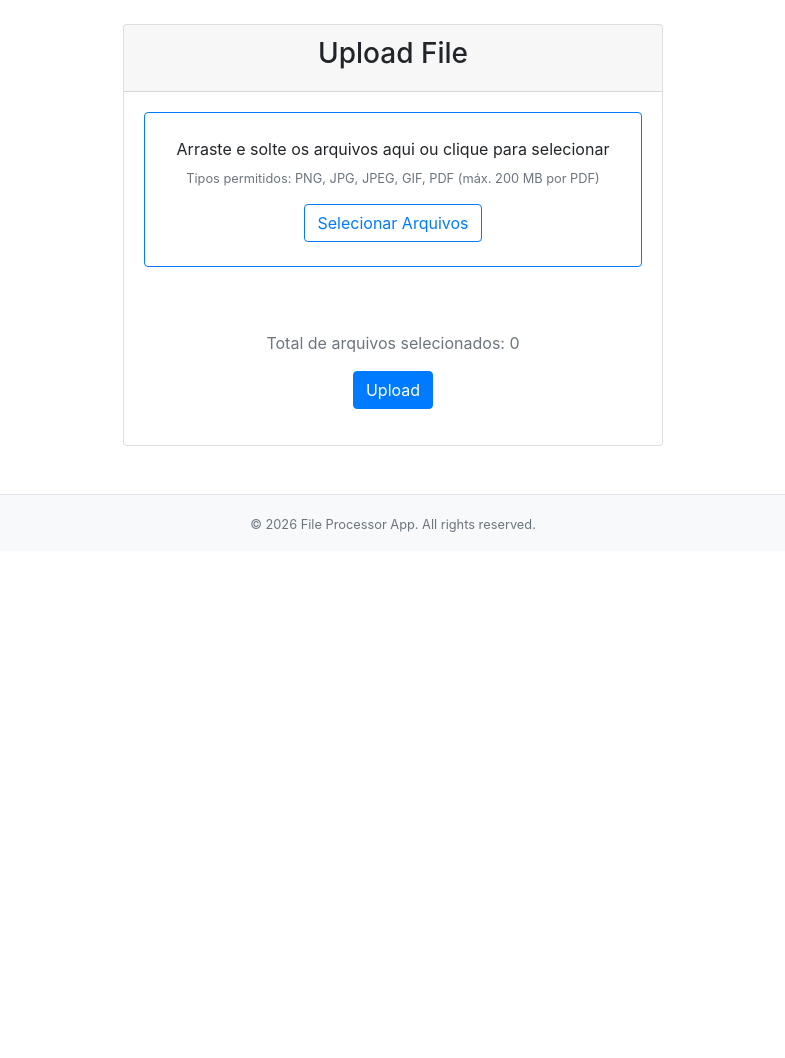
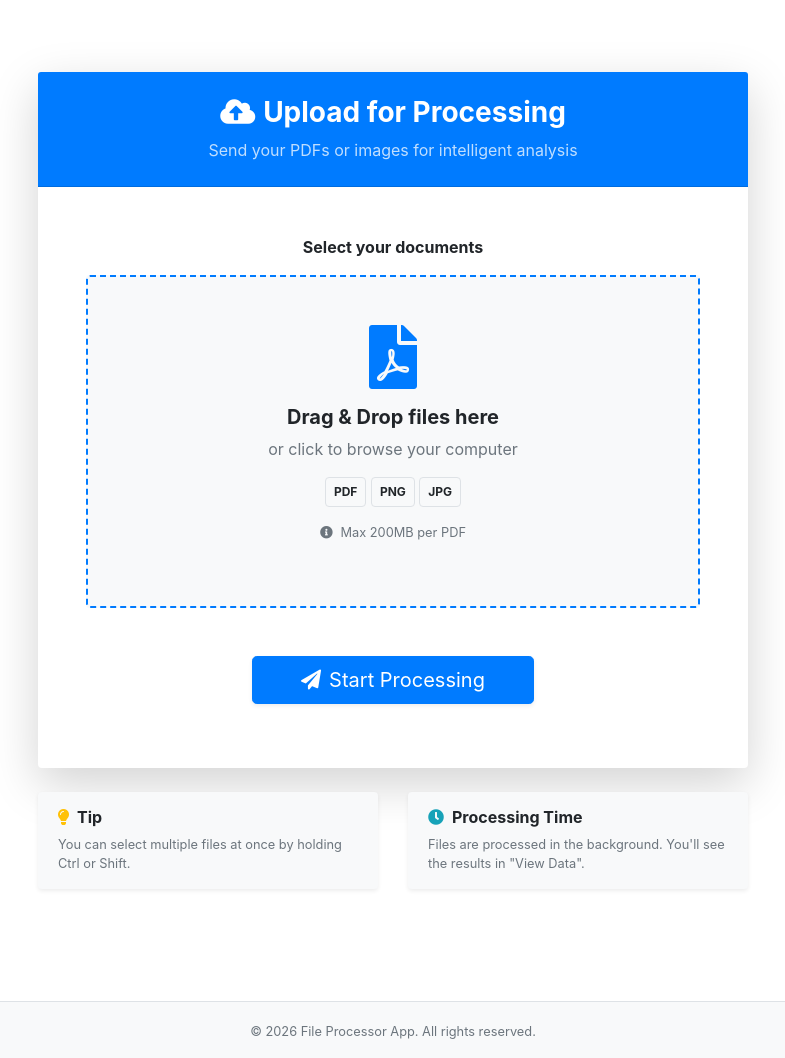
Before and after one commit to C1ean-dev/process, a Flask app: page /upload in a window 1280 px wide. Shown: the part 56-1114 px from the top of the page, without its empty margins (247-1032 px from the left). Before the commit the page ends 588 px from the top, so only its background shows below. Run offline with Flask 3, Linux system fonts and the light colour scheme; the visitor is signed in with stand-in values (Sample User, id 1); parts of the project's set-up code (start-up, migrations or seed data) failed here and were passed over; some libraries are stand-ins or nearby versions.

Commit message:
melhorando upload

```diff
--- a/app/templates/upload.html
+++ b/app/templates/upload.html
@@ -1,87 +1,158 @@
 {% extends "base.html" %}
 {% block content %}
+<div class="container py-5">
     <div class="row justify-content-center">
-        <div class="col-md-6">
-            <div class="card">
-                <div class="card-header">
-                    <h3 class="text-center">Upload File</h3>
+        <div class="col-md-8">
+            <div class="card border-0 shadow-lg">
+                <div class="card-header bg-primary text-white py-4">
+                    <h3 class="mb-0 text-center font-weight-bold">
+                        <i class="fas fa-cloud-upload-alt mr-2"></i>Upload for Processing
+                    </h3>
+                    <p class="text-center mb-0 mt-2 opacity-75">Send your PDFs or images for intelligent analysis</p>
                 </div>
-                <div class="card-body">
-                    <form method="POST" action="{{ url_for('files.upload_file') }}" enctype="multipart/form-data">
+                <div class="card-body p-5">
+                    <form method="POST" action="{{ url_for('files.upload_file') }}" enctype="multipart/form-data" id="upload-form">
                         {{ form.hidden_tag() }}
-                        <div class="form-group">
-                            <div id="drop-zone" class="border border-primary rounded p-4 text-center" style="cursor: pointer;">
-                                <p class="mb-2">Arraste e solte os arquivos aqui ou clique para selecionar</p>
-                                <p class="text-muted small">Tipos permitidos: PNG, JPG, JPEG, GIF, PDF (máx. 200 MB por PDF)</p>
+
+                        <div class="form-group mb-4">
+                            <label class="font-weight-bold mb-3 d-block text-center">Select your documents</label>
+
+                            <!-- Enhanced Drop Zone -->
+                            <div id="drop-zone" class="drop-zone-container border-dashed rounded p-5 text-center transition-all" style="cursor: pointer; border: 2px dashed #007bff; background-color: #f8f9fa;">
+                                <div class="drop-zone-content">
+                                    <i class="fas fa-file-pdf fa-4x text-primary mb-3"></i>
+                                    <h5 class="font-weight-bold">Drag & Drop files here</h5>
+                                    <p class="text-muted">or click to browse your computer</p>
+                                    <div class="mt-3">
+                                        <span class="badge badge-light p-2 border">PDF</span>
+                                        <span class="badge badge-light p-2 border">PNG</span>
+                                        <span class="badge badge-light p-2 border">JPG</span>
+                                    </div>
+                                    <p class="text-muted small mt-3"><i class="fas fa-info-circle mr-1"></i> Max 200MB per PDF</p>
+                                </div>
                                 {{ form.file(class="d-none", multiple="multiple", id="file-input") }}
-                                <button type="button" class="btn btn-outline-primary" onclick="document.getElementById('file-input').click()">Selecionar Arquivos</button>
                             </div>
-                            <div id="file-list-container" class="mt-3">
-                                <ul id="file-list" class="list-group"></ul>
-                                <div id="pagination-container" class="mt-3 d-flex justify-content-center" style="display: none;">
-                                    <nav aria-label="File list pagination">
-                                        <ul class="pagination" id="pagination"></ul>
-                                    </nav>
-                                </div>
-                                <div class="mt-3 text-center">
-                                    <p class="text-muted" id="total-files">Total de arquivos selecionados: 0</p>
-                                </div>
-                            </div>
+
                             {% if form.file.errors %}
                                 {% for error in form.file.errors %}
-                                    <div class="text-danger">{{ error }}</div>
+                                    <div class="alert alert-danger mt-3">{{ error }}</div>
                                 {% endfor %}
                             {% endif %}
                         </div>
-                        <div class="form-group text-center">
-                            {{ form.submit(class="btn btn-primary") }}
+
+                        <!-- File List Preview -->
+                        <div id="file-list-container" class="mt-4" style="display: none;">
+                            <div class="d-flex justify-content-between align-items-center mb-3">
+                                <h6 class="font-weight-bold mb-0"><i class="fas fa-list mr-2"></i>Selected Files</h6>
+                                <span class="badge badge-primary py-2 px-3 shadow-sm" id="total-files-badge">0 files</span>
+                            </div>
+
+                            <div class="table-responsive">
+                                <table class="table table-sm table-hover border">
+                                    <thead class="thead-light">
+                                        <tr>
+                                            <th>File Name</th>
+                                            <th class="text-right">Size</th>
+                                            <th class="text-center">Status</th>
+                                        </tr>
+                                    </thead>
+                                    <tbody id="file-list-table-body">
+                                        <!-- Files will be injected here -->
+                                    </tbody>
+                                </table>
+                            </div>
+
+                            <nav aria-label="File pagination" id="pagination-nav" class="mt-3" style="display: none;">
+                                <ul class="pagination pagination-sm justify-content-center" id="pagination">
+                                    <!-- Pagination will be injected here -->
+                                </ul>
+                            </nav>
+                        </div>
+
+                        <div class="form-group text-center mt-5">
+                            <button type="submit" class="btn btn-primary btn-lg px-5 shadow-sm" id="submit-btn">
+                                <i class="fas fa-paper-plane mr-2"></i>Start Processing
+                            </button>
                         </div>
                     </form>
                 </div>
             </div>
+
+            <!-- Helpful Tips -->
+            <div class="mt-4 row">
+                <div class="col-md-6 mb-3">
+                    <div class="card h-100 border-0 shadow-sm bg-light">
+                        <div class="card-body py-3">
+                            <h6 class="font-weight-bold"><i class="fas fa-lightbulb text-warning mr-2"></i>Tip</h6>
+                            <p class="small text-muted mb-0">You can select multiple files at once by holding Ctrl or Shift.</p>
                         </div>
                     </div>
+                </div>
+                <div class="col-md-6 mb-3">
+                    <div class="card h-100 border-0 shadow-sm bg-light">
+                        <div class="card-body py-3">
+                            <h6 class="font-weight-bold"><i class="fas fa-clock text-info mr-2"></i>Processing Time</h6>
+                            <p class="small text-muted mb-0">Files are processed in the background. You'll see the results in "View Data".</p>
+                        </div>
+                    </div>
+                </div>
+            </div>
+        </div>
+    </div>
+</div>
+
+<style>
+    .border-dashed { border-style: dashed !important; }
+    .drop-zone-container:hover { background-color: #e9ecef !important; border-color: #0056b3 !important; }
+    .drop-zone-container.drag-over { background-color: #dee2e6 !important; transform: scale(1.02); }
+    .transition-all { transition: all 0.3s ease; }
+    .opacity-75 { opacity: 0.75; }
+    .table-sm td, .table-sm th { padding: .75rem; }
+</style>
+
 <script>
     const dropZone = document.getElementById('drop-zone');
     const fileInput = document.getElementById('file-input');
-        const fileList = document.getElementById('file-list');
-        const paginationContainer = document.getElementById('pagination-container');
+    const fileListContainer = document.getElementById('file-list-container');
+    const fileTableBody = document.getElementById('file-list-table-body');
+    const totalFilesBadge = document.getElementById('total-files-badge');
+    const paginationNav = document.getElementById('pagination-nav');
     const pagination = document.getElementById('pagination');
-        const totalFiles = document.getElementById('total-files');
+    const submitBtn = document.getElementById('submit-btn');
+
     const maxSize = 200 * 1024 * 1024; // 200 MB
     const itemsPerPage = 5;
     let currentPage = 1;
     let allFiles = [];
 
     // Drag and drop events
-        dropZone.addEventListener('dragover', (e) => {
+    ['dragenter', 'dragover', 'dragleave', 'drop'].forEach(eventName => {
+        dropZone.addEventListener(eventName, e => {
             e.preventDefault();
-            dropZone.classList.add('bg-light');
+            e.stopPropagation();
+        }, false);
     });
 
-        dropZone.addEventListener('dragleave', () => {
-            dropZone.classList.remove('bg-light');
+    dropZone.addEventListener('dragover', () => dropZone.classList.add('drag-over'));
+    dropZone.addEventListener('dragleave', () => dropZone.classList.remove('drag-over'));
+
+    dropZone.addEventListener('drop', (e) => {
+        dropZone.classList.remove('drag-over');
+        handleFiles(Array.from(e.dataTransfer.files));
     });
 
-        dropZone.addEventListener('drop', (e) => {
-            e.preventDefault();
-            dropZone.classList.remove('bg-light');
-            const files = Array.from(e.dataTransfer.files);
-            handleFiles(files);
-        });
-
-        dropZone.addEventListener('click', () => {
-            fileInput.click();
-        });
+    dropZone.addEventListener('click', () => fileInput.click());
 
     fileInput.addEventListener('change', (e) => {
-            const files = Array.from(e.target.files);
-            handleFiles(files);
+        handleFiles(Array.from(e.target.files));
     });
 
     function handleFiles(files) {
+        if (files.length === 0) return;
+
         allFiles = files;
-            totalFiles.textContent = `Total de arquivos selecionados: ${allFiles.length}`;
+        fileListContainer.style.display = 'block';
+        totalFilesBadge.textContent = `${allFiles.length} file${allFiles.length > 1 ? 's' : ''}`;
         showPage(1);
     }
 
@@ -91,19 +162,24 @@
         const end = start + itemsPerPage;
         const filesToShow = allFiles.slice(start, end);
 
-            fileList.innerHTML = '';
-            filesToShow.forEach((file, index) => {
-                const li = document.createElement('li');
-                li.className = 'list-group-item d-flex justify-content-between align-items-center';
-                li.textContent = `${file.name} (${(file.size / 1024 / 1024).toFixed(2)} MB)`;
-                if (file.name.toLowerCase().endsWith('.pdf') && file.size > maxSize) {
-                    li.classList.add('list-group-item-danger');
-                    li.innerHTML += ' <span class="badge badge-danger">Muito grande</span>';
-                } else {
-                    li.classList.add('list-group-item-success');
-                    li.innerHTML += ' <span class="badge badge-success">OK</span>';
-                }
-                fileList.appendChild(li);
+        fileTableBody.innerHTML = '';
+        filesToShow.forEach((file) => {
+            const tr = document.createElement('tr');
+            const isTooLarge = file.name.toLowerCase().endsWith('.pdf') && file.size > maxSize;
+
+            tr.innerHTML = `
+                <td class="align-middle">
+                    <i class="fas ${file.name.toLowerCase().endsWith('.pdf') ? 'fa-file-pdf text-danger' : 'fa-file-image text-info'} mr-2"></i>
+                    ${file.name}
+                </td>
+                <td class="text-right align-middle text-muted">${(file.size / 1024 / 1024).toFixed(2)} MB</td>
+                <td class="text-center align-middle">
+                    ${isTooLarge
+                        ? '<span class="badge badge-danger px-2"><i class="fas fa-exclamation-triangle mr-1"></i>Too Large</span>'
+                        : '<span class="badge badge-success px-2"><i class="fas fa-check mr-1"></i>Ready</span>'}
+                </td>
+            `;
+            fileTableBody.appendChild(tr);
         });
 
         updatePagination();
@@ -114,127 +190,58 @@
         pagination.innerHTML = '';
 
         if (totalPages <= 1) {
-                paginationContainer.style.display = 'none';
+            paginationNav.style.display = 'none';
             return;
         }
 
-            paginationContainer.style.display = 'block';
+        paginationNav.style.display = 'block';
 
-            // Previous button
-            const prevLi = document.createElement('li');
-            prevLi.className = `page-item ${currentPage === 1 ? 'disabled' : ''}`;
-            const prevA = document.createElement('a');
-            prevA.className = 'page-link';
-            prevA.href = '#';
-            prevA.textContent = 'Anterior';
-            prevA.addEventListener('click', (e) => {
-                e.preventDefault();
-                if (currentPage > 1) showPage(currentPage - 1);
-            });
-            prevLi.appendChild(prevA);
-            pagination.appendChild(prevLi);
+        // Helper to add page items
+        const addPageItem = (label, targetPage, active = false, disabled = false) => {
+            const li = document.createElement('li');
+            li.className = `page-item ${active ? 'active' : ''} ${disabled ? 'disabled' : ''}`;
+            const a = document.createElement('a');
+            a.className = 'page-link';
+            a.href = '#';
+            a.innerHTML = label;
+            if (!disabled) {
+                a.onclick = (e) => { e.preventDefault(); showPage(targetPage); };
+            }
+            li.appendChild(a);
+            pagination.appendChild(li);
+        };
 
-            // Page numbers with limit
-            const maxVisiblePages = 5;
-            let startPage = Math.max(1, currentPage - Math.floor(maxVisiblePages / 2));
-            let endPage = Math.min(totalPages, startPage + maxVisiblePages - 1);
+        addPageItem('<i class="fas fa-chevron-left"></i>', currentPage - 1, false, currentPage === 1);
 
-            if (endPage - startPage + 1 < maxVisiblePages) {
-                startPage = Math.max(1, endPage - maxVisiblePages + 1);
-            }
-
-            // First page and ellipsis if needed
-            if (startPage > 1) {
-                const firstLi = document.createElement('li');
-                firstLi.className = 'page-item';
-                const firstA = document.createElement('a');
-                firstA.className = 'page-link';
-                firstA.href = '#';
-                firstA.textContent = '1';
-                firstA.addEventListener('click', (e) => {
-                    e.preventDefault();
-                    showPage(1);
-                });
-                firstLi.appendChild(firstA);
-                pagination.appendChild(firstLi);
-
-                if (startPage > 2) {
-                    const ellipsisLi = document.createElement('li');
-                    ellipsisLi.className = 'page-item disabled';
-                    const ellipsisSpan = document.createElement('span');
-                    ellipsisSpan.className = 'page-link';
-                    ellipsisSpan.textContent = '...';
-                    ellipsisLi.appendChild(ellipsisSpan);
-                    pagination.appendChild(ellipsisLi);
+        for (let i = 1; i <= totalPages; i++) {
+            if (i === 1 || i === totalPages || (i >= currentPage - 1 && i <= currentPage + 1)) {
+                addPageItem(i, i, i === currentPage);
+            } else if (i === currentPage - 2 || i === currentPage + 2) {
+                addPageItem('...', 0, false, true);
             }
         }
 
-            // Visible page numbers
-            for (let i = startPage; i <= endPage; i++) {
-                const li = document.createElement('li');
-                li.className = `page-item ${i === currentPage ? 'active' : ''}`;
-                const a = document.createElement('a');
-                a.className = 'page-link';
-                a.href = '#';
-                a.textContent = i;
-                a.addEventListener('click', (e) => {
-                    e.preventDefault();
-                    showPage(i);
-                });
-                li.appendChild(a);
-                pagination.appendChild(li);
+        addPageItem('<i class="fas fa-chevron-right"></i>', currentPage + 1, false, currentPage === totalPages);
     }
 
-            // Last page and ellipsis if needed
-            if (endPage < totalPages) {
-                if (endPage < totalPages - 1) {
-                    const ellipsisLi = document.createElement('li');
-                    ellipsisLi.className = 'page-item disabled';
-                    const ellipsisSpan = document.createElement('span');
-                    ellipsisSpan.className = 'page-link';
-                    ellipsisSpan.textContent = '...';
-                    ellipsisLi.appendChild(ellipsisSpan);
-                    pagination.appendChild(ellipsisLi);
+    document.getElementById('upload-form').addEventListener('submit', function(e) {
+        const files = fileInput.files;
+        if (files.length === 0) {
+            alert('Please select at least one file.');
+            e.preventDefault();
+            return;
         }
 
-                const lastLi = document.createElement('li');
-                lastLi.className = 'page-item';
-                const lastA = document.createElement('a');
-                lastA.className = 'page-link';
-                lastA.href = '#';
-                lastA.textContent = totalPages;
-                lastA.addEventListener('click', (e) => {
+        for (let file of files) {
+            if (file.name.toLowerCase().endsWith('.pdf') && file.size > maxSize) {
+                alert(`PDF file "${file.name}" is too large (Max 200MB).`);
                 e.preventDefault();
-                    showPage(totalPages);
-                });
-                lastLi.appendChild(lastA);
-                pagination.appendChild(lastLi);
+                return;
+            }
         }
 
-            // Next button
-            const nextLi = document.createElement('li');
-            nextLi.className = `page-item ${currentPage === totalPages ? 'disabled' : ''}`;
-            const nextA = document.createElement('a');
-            nextA.className = 'page-link';
-            nextA.href = '#';
-            nextA.textContent = 'Próximo';
-            nextA.addEventListener('click', (e) => {
-                e.preventDefault();
-                if (currentPage < totalPages) showPage(currentPage + 1);
-            });
-            nextLi.appendChild(nextA);
-            pagination.appendChild(nextLi);
-        }
-
-        document.querySelector('form').addEventListener('submit', function(e) {
-            const files = fileInput.files;
-            for (let file of files) {
-                if (file.name.toLowerCase().endsWith('.pdf') && file.size > maxSize) {
-                    alert(`PDF file "${file.name}" is too large. Maximum size is 200 MB.`);
-                    e.preventDefault();
-                    return false;
-                }
-            }
+        submitBtn.disabled = true;
+        submitBtn.innerHTML = '<i class="fas fa-spinner fa-spin mr-2"></i>Uploading...';
     });
 </script>
 {% endblock content %}
```
Lines whose indentation alone changed are shown as unchanged.
